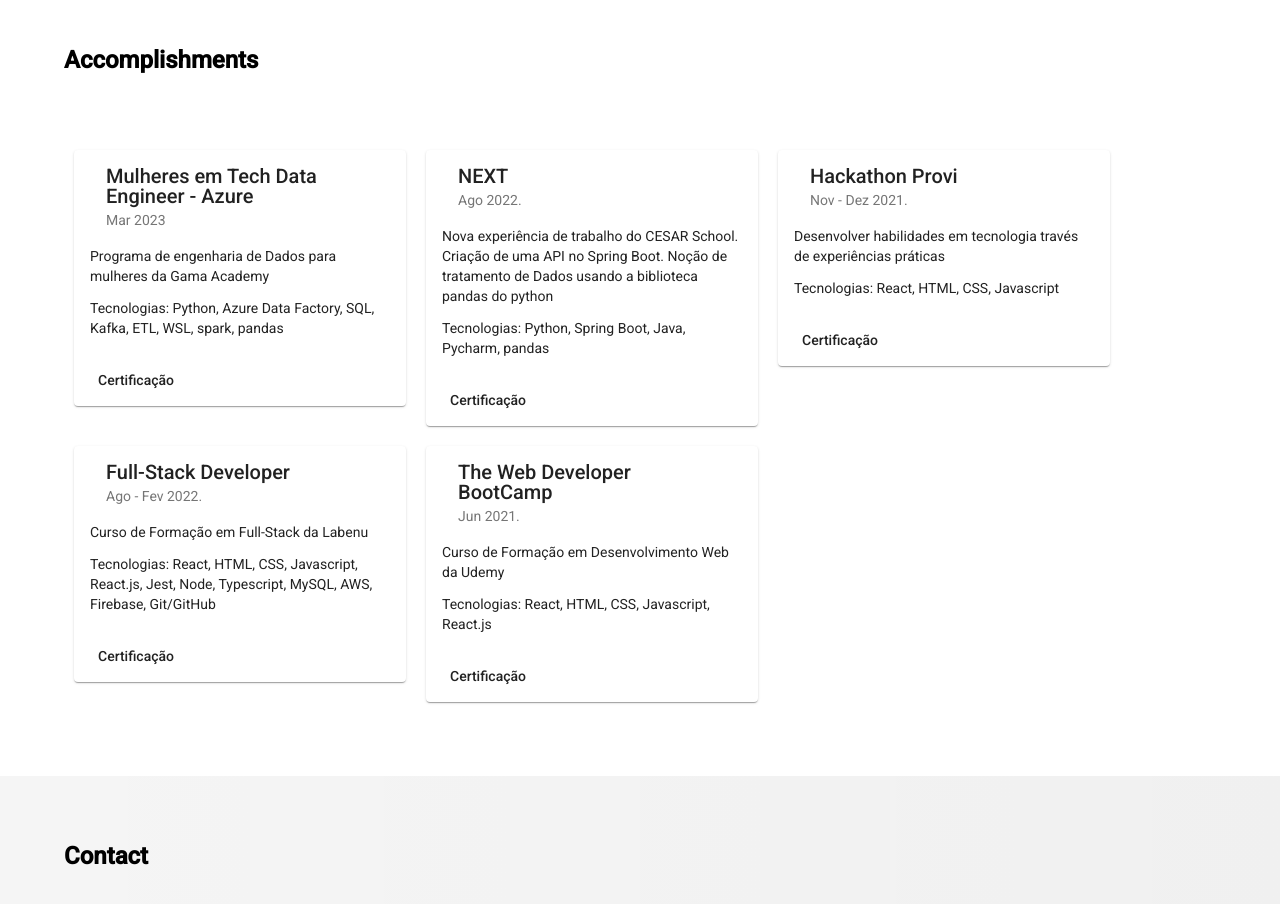
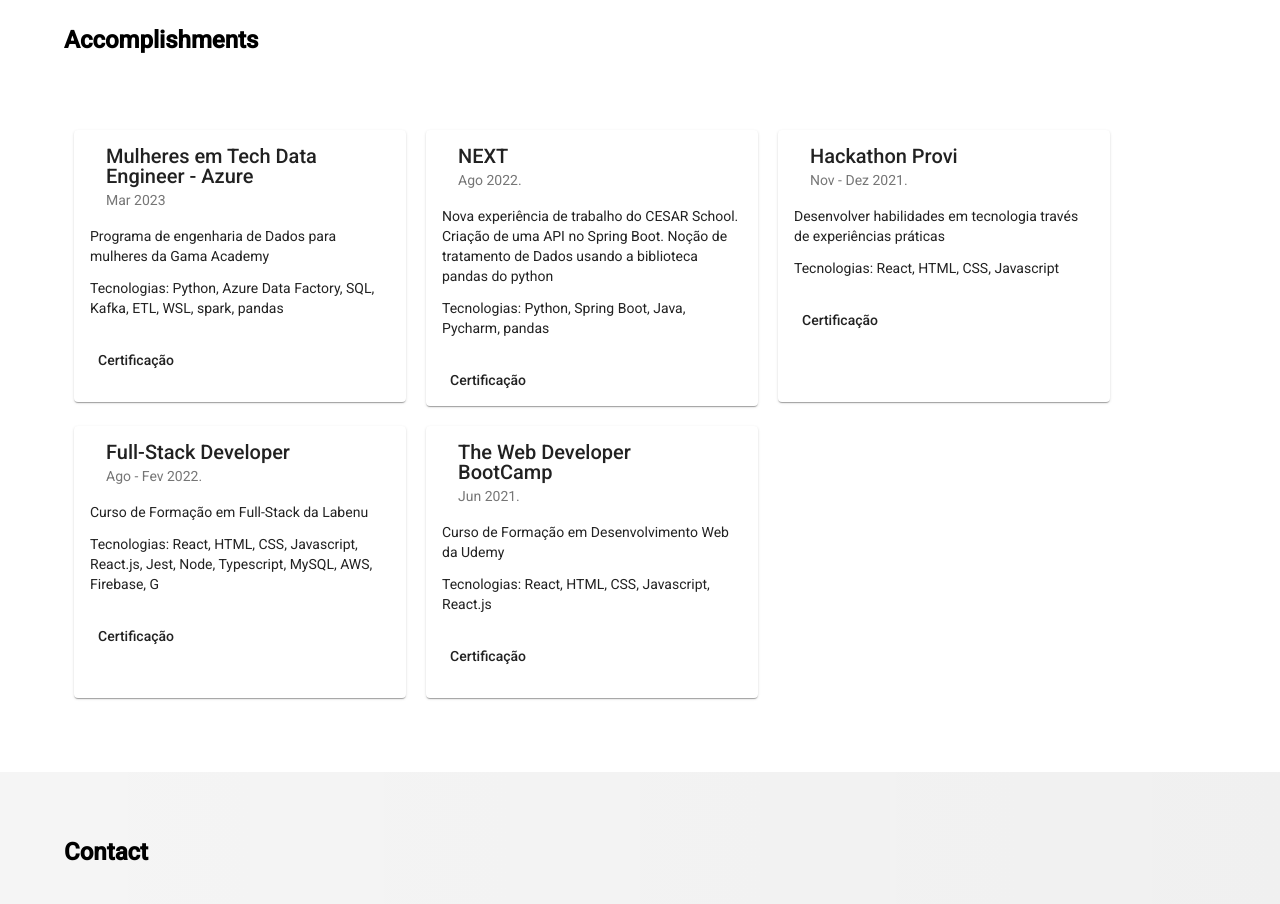
Before and after one commit to emillysant/portifolio, an Angular app: page /home in a window 1280 px wide. Shown: the part 2800-3704 px from the top of the page. Built offline with nearby package versions, Linux system fonts and the light colour scheme.

Commit message:
pipe slice

```diff
--- a/src/app/components/accomplishments/accomplishments.component.css
+++ b/src/app/components/accomplishments/accomplishments.component.css
@@ -11,5 +11,6 @@
 
 .example-card {
   max-width: 300px;
+  min-height: 240px;
   margin: 10px;
 }
--- a/src/app/components/accomplishments/accomplishments.component.html
+++ b/src/app/components/accomplishments/accomplishments.component.html
@@ -10,12 +10,11 @@
           <mat-card-subtitle>{{accomplishment.period}}</mat-card-subtitle>
         </mat-card-header>
         <mat-card-content>
-          <p>{{accomplishment.description}}</p>
-          <p>{{accomplishment.technology}}</p>
+          <p>{{accomplishment.description | slice:0:200}}</p>
+          <p>{{accomplishment.technology | slice:0:100}}</p>
         </mat-card-content>
         <mat-card-actions>
-          <a mat-button [href]="accomplishment.certification"
-            target="_blank">Certificação</a>
+          <a mat-button [href]="accomplishment.certification" target="_blank">Certificação</a>
         </mat-card-actions>
       </mat-card>
     </div>
--- a/src/app/components/experience/experience.component.html
+++ b/src/app/components/experience/experience.component.html
@@ -13,8 +13,8 @@
           </mat-card-title-group>
         </mat-card-header>
         <mat-card-content>
-          <p>{{experiences.description}}</p>
-          <p>{{experiences.technology}}</p>
+          <p>{{experiences.description | slice:0:400}}</p>
+          <p>{{experiences.technology | slice:0:100}}</p>
         </mat-card-content>
       </mat-card>
     </div>
```
